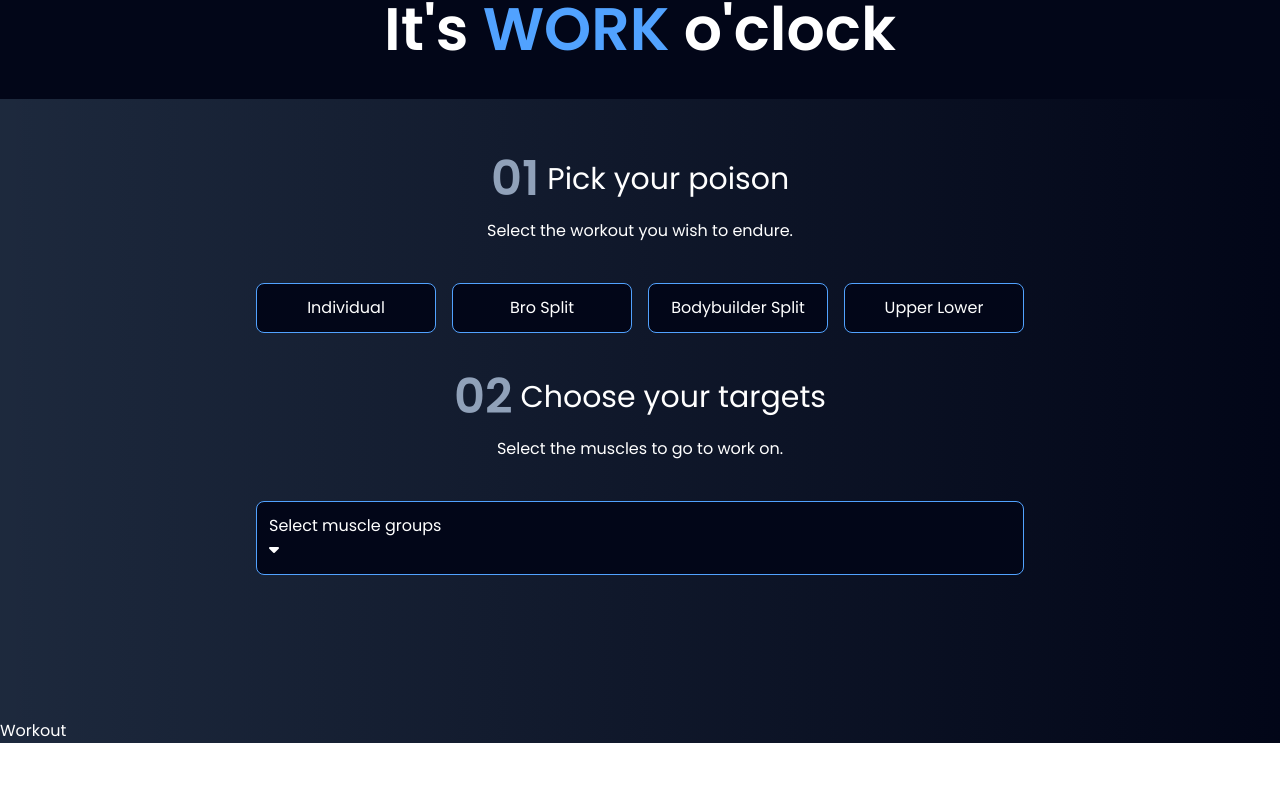
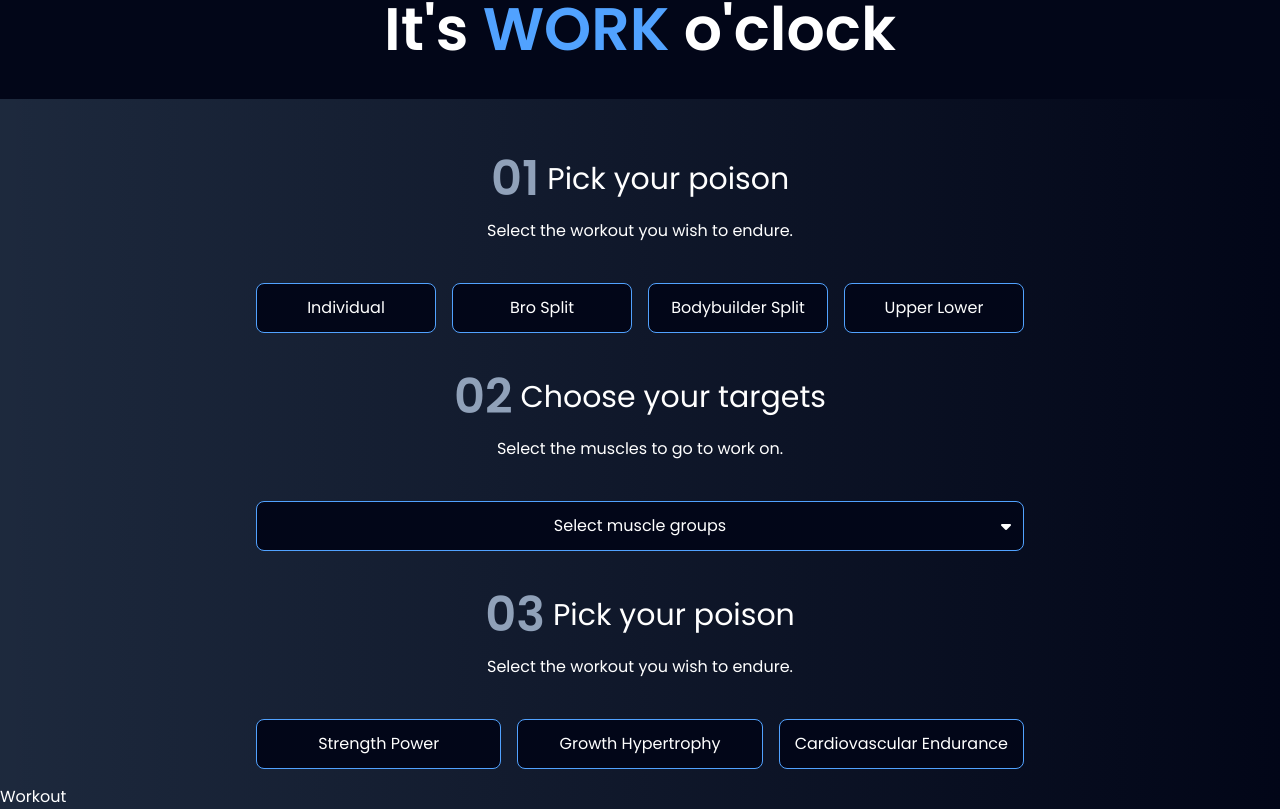
Before and after one commit to alexsbryant/gym-app, a React (Vite) app: page / in a window 1280 px wide. Shown: the part 881-1690 px from the top of the page. Before the commit the page ends 1624 px from the top, so only its background shows below. Built offline with nearby package versions, Linux system fonts and the light colour scheme.

Commit message:
Added step 3

```diff
--- a/src/components/Generator.jsx
+++ b/src/components/Generator.jsx
@@ -1,6 +1,6 @@
-import React from 'react'
+import React, { useState } from 'react'
 import SectionWrapper from './SectionWrapper'
-import { WORKOUTS } from '../utils/exercises.js'
+import { SCHEMES, WORKOUTS } from '../utils/exercises.js'
 
 function Header({ index, title, description }) {
   return (
@@ -15,12 +15,25 @@ function Header({ index, title, description }) {
 }
 
 const Generator = () => {
+
+const [showModal, setShowModal] = useState(false)
+const [poison, setPoison] = useState('individual')
+const [muscles, setMuscles] = useState([])
+const [goals, setGoals] = useState('strength_power')
+
+function toggleModal() {
+  setShowModal(!showModal)
+}
+
   return (
     <section>
       <SectionWrapper
         header={"generate your workout"}
         title={["It's", "Work", "o'clock"]}
       >
+
+          {/* SECTION ONE - SPLIT */}
+
         <Header
           index={'01'}
           title={'Pick your poison'}
@@ -33,15 +46,39 @@ const Generator = () => {
             </button>
           ))}
         </div>
+
+            {/* SECTION TWO - MUSCLES */}
+
         <Header
           index={'02'}
           title={'Choose your targets'}
           description={'Select the muscles to go to work on.'}
         />
-        <div className='bg-slate-950 p-3 border border-solid border-blue-400 rounded-lg'>
-          <p>Select muscle groups</p>
-          <i className="fa-solid fa-caret-down"></i>
+        <div className='bg-slate-950 border border-solid border-blue-400 rounded-lg flex flex-col'>
+          <button onClick={toggleModal} className='relative p-3 flex items-center justify-center cursor-pointer'>
+            <p>Select muscle groups</p>
+            <i className="fa-solid absolute right-3 top-1/2 -translate-y-1/2 fa-caret-down"></i>
+          </button>
+          {showModal && (
+            <div>modal</div>
+          )}
         </div>
+
+          {/* SECTION THREE - SCHEMES */}
+
+        <Header
+          index={'03'}
+          title={'Pick your poison'}
+          description={'Select the workout you wish to endure.'}
+        />
+        <div className='grid grid-cols-3 gap-4'>
+          {Object.keys(SCHEMES).map((scheme, schemeIndex) => (
+            <button className='bg-slate-950 border border-blue-400 duration-200 hover:border-blue-600 py-3 rounded-lg' key={schemeIndex}>
+              <p className='capitalize'>{scheme.replaceAll('_', " ")}</p>
+            </button>
+          ))}
+        </div>
+
       </SectionWrapper>
     </section>
   )
```
